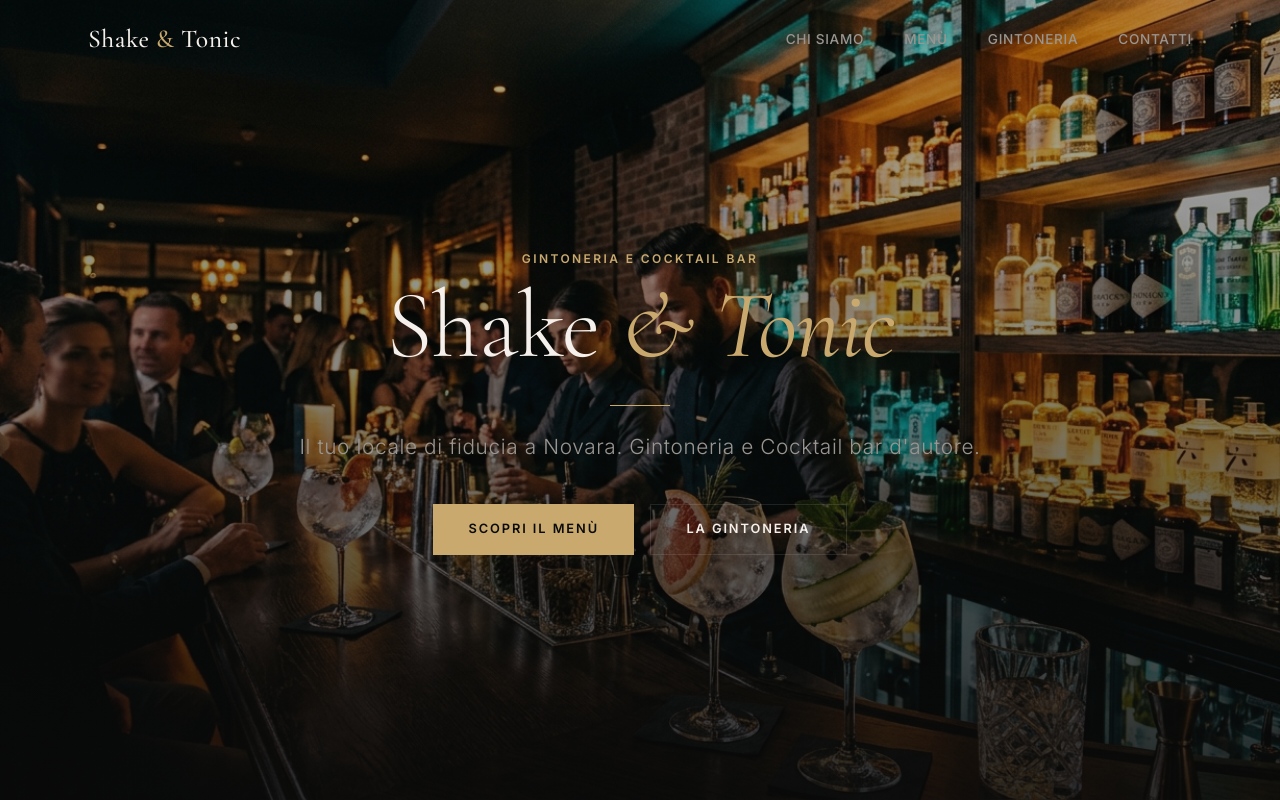
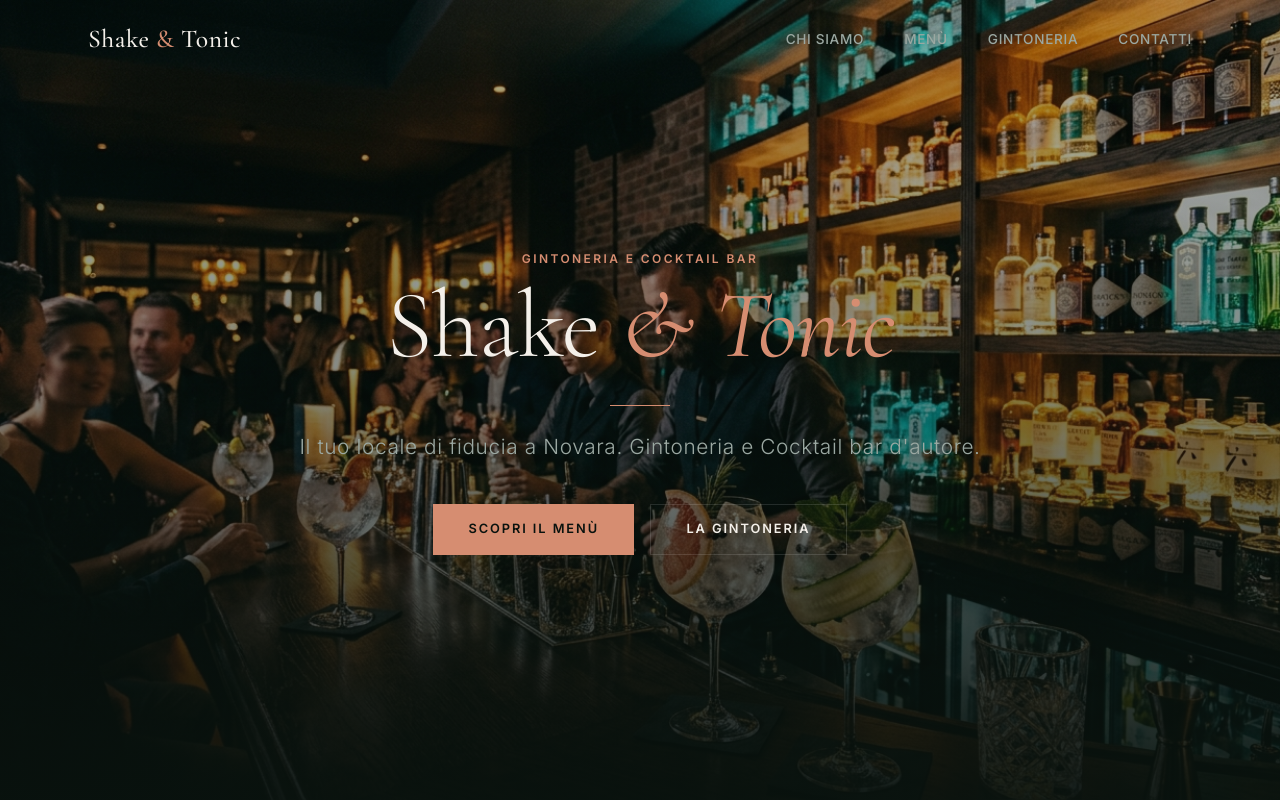
Before and after one commit to BarattoGo/Mirko, a React (Vite) app: page / in a window 1280 px wide. Shown: the top 800 px of the page. Built offline with nearby package versions, Linux system fonts and the light colour scheme.

Commit message:
🎨 Update design system: Forest Green & Copper color palette

```diff
--- a/src/index.css
+++ b/src/index.css
@@ -5,31 +5,31 @@
    ============================================ */
 
 :root {
-  /* Palette — warm & sophisticated */
-  --color-bg: #0a0a0a;
-  --color-bg-elevated: #141414;
-  --color-bg-card: #1a1a1a;
-  --color-surface: #111111;
+  /* Palette — Forest & Copper */
+  --color-bg: #09120e;
+  --color-bg-elevated: #0f1c16;
+  --color-bg-card: #14241d;
+  --color-surface: #0c1813;
 
-  --color-text: #f5f0eb;
-  --color-text-muted: #9a9590;
-  --color-text-dim: #5a5550;
+  --color-text: #f4f0ea;
+  --color-text-muted: #9ba8a2;
+  --color-text-dim: #6e7d76;
 
-  --color-accent: #c9a96e;
-  --color-accent-light: #e0c992;
-  --color-accent-dark: #a08040;
-  --color-accent-glow: rgba(201, 169, 110, 0.25);
+  --color-accent: #d68d71;
+  --color-accent-light: #e8a892;
+  --color-accent-dark: #b56f54;
+  --color-accent-glow: rgba(214, 141, 113, 0.25);
 
-  --color-warm: #d4a574;
-  --color-teal: #5b9ea6;
-  --color-teal-glow: rgba(91, 158, 166, 0.2);
+  --color-warm: #d68d71;
+  --color-teal: #78a391;
+  --color-teal-glow: rgba(120, 163, 145, 0.2);
 
-  --color-border: rgba(255, 255, 255, 0.06);
-  --color-border-light: rgba(255, 255, 255, 0.1);
+  --color-border: rgba(255, 255, 255, 0.08);
+  --color-border-light: rgba(255, 255, 255, 0.12);
 
   /* Glass */
-  --glass-bg: rgba(20, 20, 20, 0.65);
-  --glass-bg-light: rgba(30, 30, 30, 0.5);
+  --glass-bg: rgba(15, 28, 22, 0.65);
+  --glass-bg-light: rgba(20, 36, 29, 0.5);
   --glass-border: rgba(255, 255, 255, 0.08);
 
   /* Typography */
@@ -133,7 +133,7 @@ h3 { font-size: clamp(1.3rem, 3vw, 1.8rem); }
 }
 
 .navbar.scrolled {
-  background: rgba(10, 10, 10, 0.85);
+  background: rgba(9, 18, 14, 0.85);
   backdrop-filter: blur(20px);
   -webkit-backdrop-filter: blur(20px);
   border-bottom: 1px solid var(--glass-border);
@@ -252,9 +252,9 @@ h3 { font-size: clamp(1.3rem, 3vw, 1.8rem); }
   inset: 0;
   background: linear-gradient(
     to bottom,
-    rgba(10, 10, 10, 0.3) 0%,
-    rgba(10, 10, 10, 0.5) 50%,
-    rgba(10, 10, 10, 0.85) 100%
+    rgba(9, 18, 14, 0.3) 0%,
+    rgba(9, 18, 14, 0.5) 50%,
+    rgba(9, 18, 14, 0.95) 100%
   );
   z-index: 1;
 }
@@ -386,15 +386,15 @@ h3 { font-size: clamp(1.3rem, 3vw, 1.8rem); }
 }
 
 .dual-card.day .dual-card-overlay {
-  background: linear-gradient(to top, rgba(10, 10, 10, 0.8) 0%, rgba(10, 10, 10, 0.2) 60%);
+  background: linear-gradient(to top, rgba(9, 18, 14, 0.9) 0%, rgba(9, 18, 14, 0.2) 60%);
 }
 
 .dual-card.night .dual-card-overlay {
-  background: linear-gradient(to top, rgba(5, 5, 15, 0.85) 0%, rgba(5, 5, 15, 0.25) 60%);
+  background: linear-gradient(to top, rgba(6, 12, 9, 0.95) 0%, rgba(6, 12, 9, 0.3) 60%);
 }
 
 .dual-card:hover .dual-card-overlay {
-  background: linear-gradient(to top, rgba(10, 10, 10, 0.9) 0%, rgba(10, 10, 10, 0.3) 60%);
+  background: linear-gradient(to top, rgba(9, 18, 14, 0.95) 0%, rgba(9, 18, 14, 0.4) 60%);
 }
 
 .dual-card-content {
@@ -850,7 +850,7 @@ h3 { font-size: clamp(1.3rem, 3vw, 1.8rem); }
     flex-direction: column;
     position: fixed;
     inset: 0;
-    background: rgba(10, 10, 10, 0.97);
+    background: rgba(9, 18, 14, 0.97);
     backdrop-filter: blur(20px);
     -webkit-backdrop-filter: blur(20px);
     justify-content: center;
```
